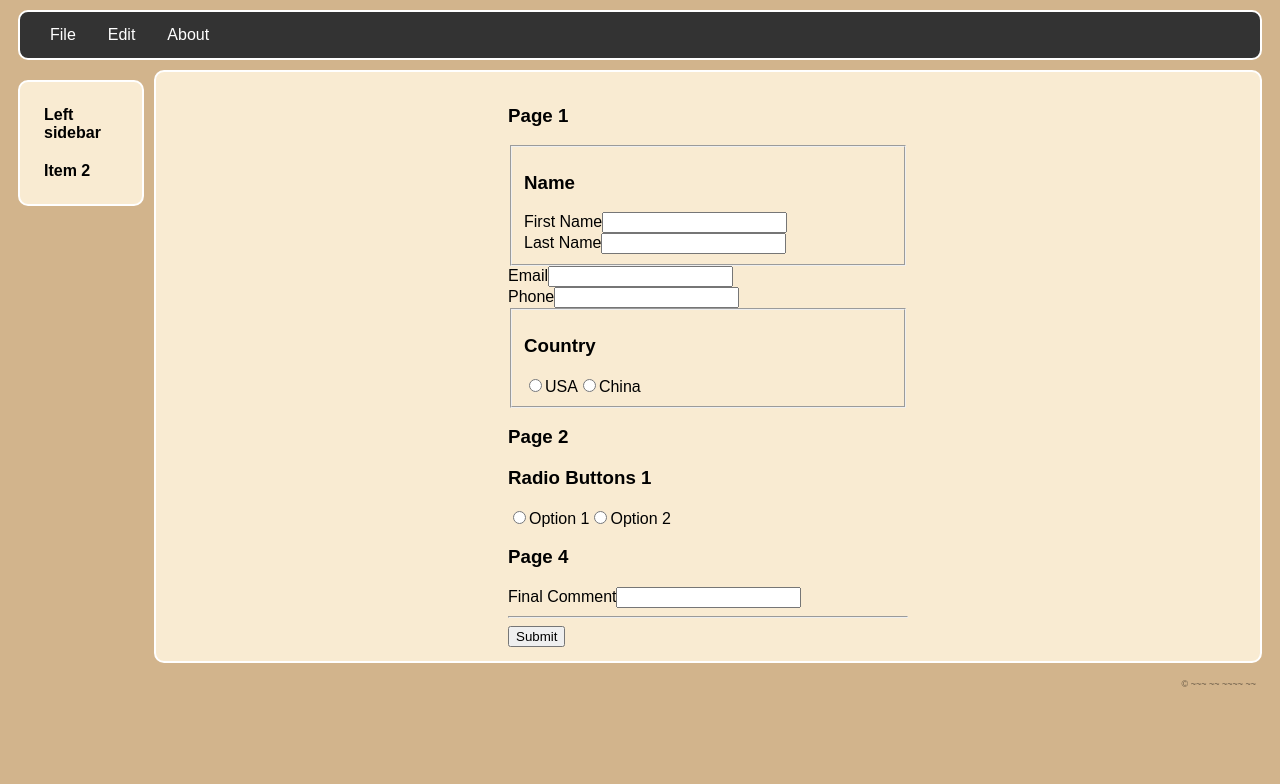
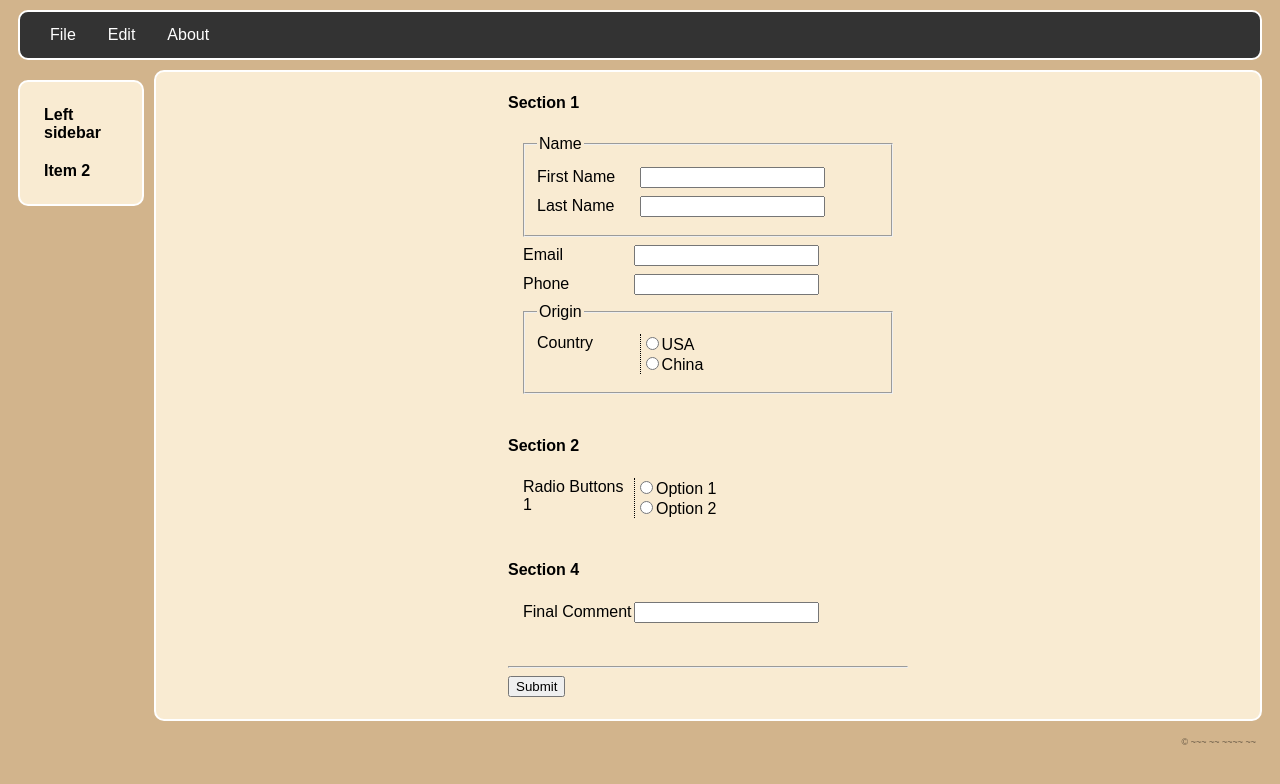
Before and after one commit to RonNewcomb/dynamic-react-hooks-form, a React app: page / in a window 1280 px wide. Shown: the top 784 px of the page. Built offline with nearby package versions, Linux system fonts and the light colour scheme.

Commit message:
making it more CSS-able

```diff
--- a/src/SuperDynamicForm/SuperDynamicFields.tsx
+++ b/src/SuperDynamicForm/SuperDynamicFields.tsx
@@ -15,7 +15,7 @@ export const renderField = (field: IField, utilityBelt: IUtilityBelt) => {
     case "pick1":
       return <DynRadioset field={field} fns={utilityBelt} />;
     case "separator":
-      return <hr />;
+      return <hr className="dynSeparator dynField" />;
     case "text":
       return <DynInputField field={field} fns={utilityBelt} type="text" />;
     case "email":
@@ -37,21 +37,21 @@ interface IDynInputFieldProps extends IProps {
 }
 
 export const DynGroup = ({ field, fns }: IProps) => (
-  <div className="dynGroup">
-    <h3>{field.label}</h3>
-    {renderFields(field.fields || [], fns)}
+  <div className="dynGroup dynField">
+    <label>{field.label}</label>
+    <div>{renderFields(field.fields || [], fns)}</div>
   </div>
 );
 
 export const DynFieldSet = ({ field, fns }: IProps) => (
-  <fieldset className="dynFieldSet">
-    <h3>{field.label}</h3>
-    {renderFields(field.fields || [], fns)}
+  <fieldset className="dynFieldSet dynField">
+    <legend>{field.label}</legend>
+    <div>{renderFields(field.fields || [], fns)}</div>
   </fieldset>
 );
 
 export const DynInputField = ({ field, fns, type }: IDynInputFieldProps) => (
-  <div className="DynInputField">
+  <div className="dynInputField dynField">
     <label htmlFor={field.id}>{field.label}</label>
     <input type={type || "text"} id={field.id} name={field.id} value={field.value} onChange={e => fns.captureValueAndCheckConditions(field, e.target.value)} />
   </div>
@@ -60,8 +60,9 @@ export const DynInputField = ({ field, fns, type }: IDynInputFieldProps) => (
 export const DynRadioset = ({ field, fns }: IProps) => {
   const [options, response] = useAsync<IOption[], typeof fns.fetchOptions>(fns.fetchOptions, field);
   return (
-    <div className="DynRadioset">
-      <h3>{field.label}</h3>
+    <div className={`dynRadioset dynField ${response.isLoading ? "dynLoading" : ""}`}>
+      <label>{field.label}</label>
+      <div>
         {(options || []).map(option => {
           const optionValue = option.value ?? option.label; // so .value is optional
           const uniqueId = field.id + optionValue; // because option.value might be something like "yes" which is used a dozen times on the same page
@@ -80,6 +81,7 @@ export const DynRadioset = ({ field, fns }: IProps) => {
             </label>
           );
         })}
+      </div>
       {response.error && <div>{response.error.message}</div>}
     </div>
   );
--- a/src/SuperDynamicForm/SuperDynamicForm.tsx
+++ b/src/SuperDynamicForm/SuperDynamicForm.tsx
@@ -22,9 +22,9 @@ export interface IUtilityBelt {
 export const SuperDynamicForm = ({ query, endpoint, onDone }: IProps) => {
   log("RENDER SuperDynamicForm");
   const [fields, response] = useAsync<IField[], typeof getDynamicForm>(getDynamicForm, query, endpoint);
-  const [numPendingPromises, setNumPendingPromises] = useState(0);
-  const [current, setCurrent] = useState(fields || []);
+  const [numPendingPromises, setNumPendingPromises] = useState(0 /* excludes useAsync's promise */);
   const [serverError, setServerError] = useState(response.error);
+  const [theForm, setTheForm] = useState(fields || []);
 
   const [render, setRender] = useState(0);
   const forceRender = useCallback(() => setRender(x => x + 1), []);
@@ -36,7 +36,7 @@ export const SuperDynamicForm = ({ query, endpoint, onDone }: IProps) => {
       if (field.options && field.options.length) return field.options;
       if (!field.optionsUrl) return [];
       const url = field.optionsUrl.replaceAll(/\{[^}]+}/g, fieldId => {
-        const f = findField(fieldId.replaceAll(/}|{/g, ""), current);
+        const f = findField(fieldId.replaceAll(/}|{/g, ""), theForm);
         return f ? f.value || "" : fieldId; // finding the field with a blank value !== not finding the field at all; maybe {hiMom} wasn't a fieldId
       });
       if (!optionsCache[url]) {
@@ -49,7 +49,7 @@ export const SuperDynamicForm = ({ query, endpoint, onDone }: IProps) => {
       }
       return optionsCache[url];
     },
-    [current, setNumPendingPromises, setServerError, getOptions]
+    [theForm, getOptions]
   );
 
   const captureValueAndCheckConditions = useCallback(
@@ -60,24 +60,24 @@ export const SuperDynamicForm = ({ query, endpoint, onDone }: IProps) => {
       if (!field.hasConditionalFields) return forceRender();
       //log("FETCHing conditional fields");
       setNumPendingPromises(x => x + 1);
-      return pseudoSubmit(current)
-        .then(setCurrent)
+      return pseudoSubmit(theForm)
+        .then(setTheForm)
         .catch(setServerError)
         .finally(() => setNumPendingPromises(x => x - 1));
     },
-    [current, setNumPendingPromises, setServerError, setCurrent, forceRender, pseudoSubmit]
+    [theForm, pseudoSubmit, forceRender]
   );
 
   const onSubmit = useCallback(
     async (ev: React.FormEvent<HTMLFormElement>) => {
       ev.preventDefault();
       setNumPendingPromises(x => x + 1);
-      return submitDynamicForm(current)
-        .then(_ => (onDone ? onDone(current) : setServerError({ message: "Success!" } as Error)))
+      return submitDynamicForm(theForm)
+        .then(_ => (onDone ? onDone(theForm) : setServerError({ message: "Success!" } as Error)))
         .catch(setServerError)
         .finally(() => setNumPendingPromises(x => x - 1));
     },
-    [current, setNumPendingPromises, setServerError, onDone, submitDynamicForm]
+    [theForm, submitDynamicForm, onDone]
   );
 
   const utilityBelt: IUtilityBelt = { captureValueAndCheckConditions, fetchOptions, onSubmit, forceRender };
@@ -85,14 +85,14 @@ export const SuperDynamicForm = ({ query, endpoint, onDone }: IProps) => {
   if (response.isLoading) return log("/RENDER (loading)") && <Loading />;
   if (response.error) return log("/RENDER (initial load error)") && <>{response.error.message}</>;
   if (!fields || !fields.length) return log("/RENDER (no fields)") && <>The form has no fields in it.</>;
-  if (!current || !current.length) setCurrent(fields); // initialization after useAsync(getDynamicForm) returns
+  if (!theForm || !theForm.length) setTheForm(fields); // initialization after useAsync(getDynamicForm) returns
 
   return (
     <Overlay if={numPendingPromises !== 0}>
       <form onSubmit={onSubmit} className="superDynamicForm">
-        {renderFields(current, utilityBelt)}
+        {renderFields(theForm, utilityBelt)}
         {serverError && <div>{serverError.message}</div>}
-        <div className="dynSubmitRow">
+        <div className="dynSubmitRow dynField">
           <button type="submit">Submit</button>
         </div>
       </form>
--- a/src/app.tsx
+++ b/src/app.tsx
@@ -29,6 +29,35 @@ export const App = () => {
           .superDynamicForm [newlyAdded] {
           }
           .superDynamicForm [removing] {
+          }
+          .dynField {
+            margin: ${formFieldMarginBetween} 0;
+          }
+          .dynInputField > label {
+            display: inline-block; /* so width works */
+            width: ${formFieldLeftColumnWidth};
+          }
+          .dynGroup {
+          }
+          .dynGroup > label {
+            font-weight: 800;
+          }
+          .dynGroup > div {
+            padding: 15px;
+            margin-bottom: 20px;
+          }
+          .DynRadioset {
+            display: flex;
+
+          }
+          .DynRadioset > label {
+            display: inline-block; /* so width works */
+            width: ${formFieldLeftColumnWidth};
+          }
+          .DynRadioset > div {
+            display: flex;
+            flex-direction: column;
+            border-left: 1px dotted ${textColor};
           }
 
           body {
@@ -88,3 +117,5 @@ const panel = `
   border-radius: 10px;
   padding: ${panelPadding}px;
 `;
+const formFieldLeftColumnWidth = "30%";
+const formFieldMarginBetween = "8px";
--- a/src/backend/api.ts
+++ b/src/backend/api.ts
@@ -4,7 +4,6 @@ import * as MockServer from "./mockServer";
 export const milliseconds = (ms: number) => new Promise(r => setTimeout(r, ms));
 
 export async function getDynamicForm(query: string, endpoint: string): Promise<IField[]> {
-    console.log("SERVER: getDynamicForm requested");
     await milliseconds(Math.random() * 2000 + 1000);
     //if (Math.random() < 0.1) throw Error("HTTP 500: GET ${endpoint}/getDynamicForm/${query} timed out");
     return MockServer.mockDataFromServer();
@@ -12,7 +11,6 @@ export async function getDynamicForm(query: string, endpoint: string): Promise<I
 
 export async function getOptions(optionsAt: string): Promise<IOption[]> {
     await milliseconds(Math.random() * 2000 + 1000);
-    console.log("SERVER: getOptions returning");
     if (Math.random() < 0.01) throw Error(`HTTP 500: GET /getOptions/${optionsAt} timed out`);
     return MockServer.mockOptionsFromServer(optionsAt);
 }
@@ -20,7 +18,6 @@ export async function getOptions(optionsAt: string): Promise<IOption[]> {
 export async function pseudoSubmit(formAsIs: IField[]): Promise<IField[]> {
     //console.log("SERVER: pseudoSubmitting", JSON.stringify(formAsIs, null, 2));
     await milliseconds(Math.random() * 2000 + 1000);
-    console.log("SERVER: pseudoSubmit returning");
     if (Math.random() < 0.01) throw Error(`HTTP 500: POST /pseudoSubmit`);
     return MockServer.mockDataFromServer(formAsIs);
 }
--- a/src/backend/mockServer.ts
+++ b/src/backend/mockServer.ts
@@ -45,7 +45,7 @@ export const mockOptionsFromServer = (url: string): IOption[] => {
                 { label: "Third Option 2", value: "two" }
             ];
         default:
-            // not caring about upper/lower case values
+            // not caring about uppercase/lowercase text
             // not caring about where in the url the value is (always assuming at the end)
             // not caring about values which have a / ? & = in them
             // not caring about making an incredible well-polished mock server
@@ -65,6 +65,8 @@ interface IConditionsOnFields {
 }
 
 export const mockDataFromServer = (formAsIs?: IField[]) => {
+    //if (formAsIs) log("received", formAsIs);
+
     const conditions: IConditionsOnFields[] = [
         {
             ifTheField: "s2.radios1",
@@ -96,7 +98,6 @@ export const mockDataFromServer = (formAsIs?: IField[]) => {
     const returnValueHolder: IField = { id: 'ROOT', type: 'text', label: '', fields: [] } as IField;
 
     const fields = formAsIs || returnValueHolder.fields;
-    //if (formAsIs) log("received", formAsIs);
 
     const addField = (parentField: IField | null, newSubField: IField): IField | null => {
         if (!parentField) return null; // parent field was conditional, and removed.
@@ -116,14 +117,14 @@ export const mockDataFromServer = (formAsIs?: IField[]) => {
         }
         parentField.fields.push(newSubField);
         newSubField.value = findField(newSubField.id, fields)?.value;
-        if (conditions.find(f => f.ifTheField === newSubField.id)) newSubField.hasConditionalFields = true;
-        //if (newSubField.hasConditionalFields) log(newSubField.id, 'has conditional fields');
+        if (conditions.find(f => f.ifTheField === newSubField.id))
+            newSubField.hasConditionalFields = true;
         return newSubField;
     }
 
     const s1 = addField(returnValueHolder, {
         type: "section",
-        label: "Page 1",
+        label: "Section 1",
         id: "s1",
     });
     const s1g1 = addField(s1, {
@@ -152,7 +153,7 @@ export const mockDataFromServer = (formAsIs?: IField[]) => {
         id: "s1.phone"
     });
     const where = addField(s1, {
-        label: "",
+        label: "Origin",
         type: "field_group",
         id: "s1.where"
     });
@@ -180,7 +181,7 @@ export const mockDataFromServer = (formAsIs?: IField[]) => {
 
     const s2 = addField(returnValueHolder, {
         type: "section",
-        label: "Page 2",
+        label: "Section 2",
         id: "s2",
     });
     const s2radios1 = addField(s2, {
@@ -198,7 +199,7 @@ export const mockDataFromServer = (formAsIs?: IField[]) => {
 
     const s3 = addField(returnValueHolder, {
         type: "section",
-        label: "Page 3a",
+        label: "Section 3a",
         id: "s3",
     });
     addField(s3, {
@@ -210,7 +211,7 @@ export const mockDataFromServer = (formAsIs?: IField[]) => {
 
     const s4 = addField(returnValueHolder, {
         type: "section",
-        label: "Page 3b",
+        label: "Section 3b",
         id: "s4",
     });
     addField(s4, {
@@ -247,7 +248,7 @@ export const mockDataFromServer = (formAsIs?: IField[]) => {
 
     const s5 = addField(returnValueHolder, {
         type: "section",
-        label: "Page 4",
+        label: "Section 4",
         id: "s5",
     });
     addField(s5, {
@@ -255,10 +256,10 @@ export const mockDataFromServer = (formAsIs?: IField[]) => {
         type: "text",
         id: "s5.final"
     });
-    addField(s5, {
+    addField(returnValueHolder, {
         label: " ",
         type: "separator",
-        id: "s5.sep"
+        id: "finalBeforeSubmit"
     });
 
     log(formAsIs ? 'pseudoSubmit' : '', "returns", returnValueHolder.fields);
--- a/src/util/Overlay.tsx
+++ b/src/util/Overlay.tsx
@@ -7,6 +7,8 @@ const overlay: React.CSSProperties = {
   right: 0,
   top: 0,
   bottom: 0,
+  borderRadius: 10,
+  margin: -14,
 };
 
 interface IProps extends React.PropsWithChildren<any> {
```
Lines whose indentation alone changed are shown as unchanged.
